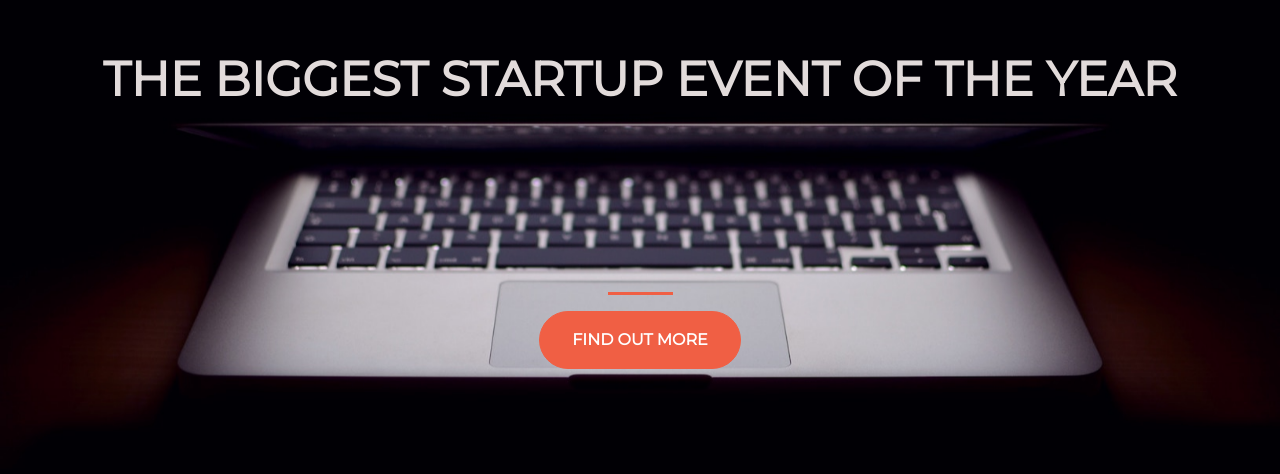
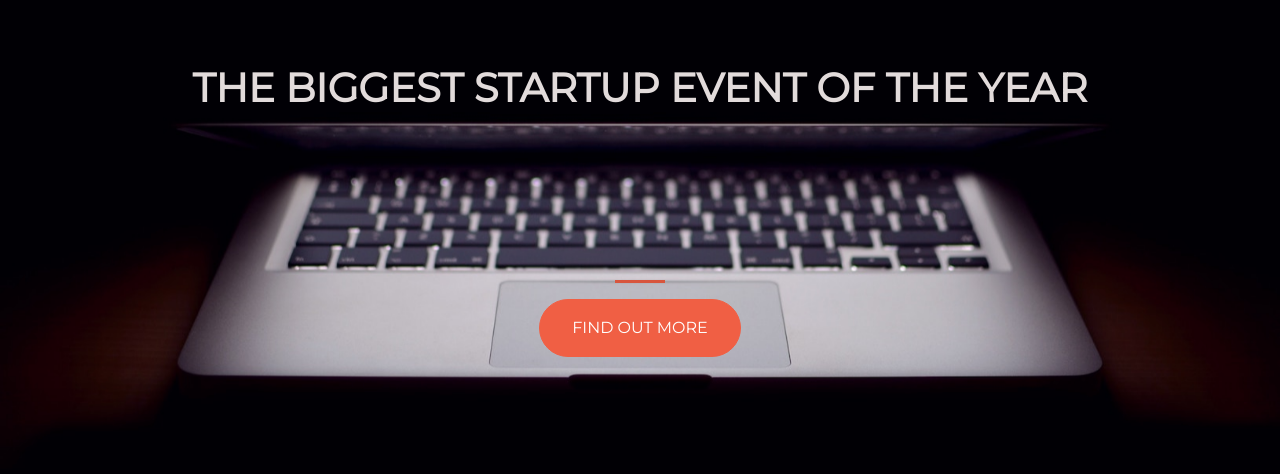
Before and after one commit to kamalanand35/kamalanand35.github.io, a plain HTML site: page index.html in a window 1280 px wide. Shown: the part 190-664 px from the top of the page. Drawn offline with nearby package versions, Linux system fonts and the light colour scheme.

Commit message:
uploading website

```diff
--- a/index.html
+++ b/index.html
@@ -2,15 +2,17 @@
 <html>
   <head>
     <title>Startup</title>
+
     <!-- Required meta tags -->
     <meta charset="utf-8">
-    <meta name="viewport" content="width=device-width, initial-scale=1, shrink-to-fit=no">
+    <meta name="viewport" content="width=device-width, initial-scale=1">
 
     <!-- Google Fonts -->
     <link href="https://fonts.googleapis.com/css?family=Montserrat" rel="stylesheet">
 
     <!-- Bootstrap CSS from a CDN. This way you don't have to include the bootstrap file yourself -->
     <link rel="stylesheet" href="https://stackpath.bootstrapcdn.com/bootstrap/4.3.1/css/bootstrap.min.css" integrity="sha384-ggOyR0iXCbMQv3Xipma34MD+dH/1fQ784/j6cY/iJTQUOhcWr7x9JvoRxT2MZw1T" crossorigin="anonymous">
+
     <!-- Your own stylesheet -->
     <link rel="stylesheet" type="text/css" href="style.css">
   </head>
@@ -18,12 +20,13 @@
   	<div class="container d-flex align-items-center h-100">
   		<div class="row">
   			<header class="text-center col-12">
-          <h1 class="text-uppercase"><strong>The biggest startup event of the year</strong></h1>
+		  		<h1><strong>The Biggest Startup event of the Year</strong></h1>
 		  	</header>
 		  	<div class="buffer col-12"></div>
 	  		<section class="text-center col-12">
 		  		<hr>
-          <button class="btn btn-primary btn-xl">Find out more</button>
+		  		<a href="http://eepurl.com/hCgYRP">
+		  		<button class="btn btn-primary btn-xl">find out more</button>
 	  		</section>
   		</div>
   	</div>
--- a/style.css
+++ b/style.css
@@ -10,38 +10,33 @@ html {
   background-size: cover;
 }
 
-h1 {
-  font-size: 3rem;
-  color: #e2dbdb;
+h1{
+	text-transform: uppercase;
+	font-size: 2.5rem;
+	color: #e2dbdb;
 }
 
-hr {
-  border-color: #F05F44;
-  border-width: 3px;
-  max-width: 65px;
+.buffer{
+	height: 9rem;
 }
 
-.buffer {
-  height: 10rem;
+.btn{p
+	font-weight: 600px;
+	border-radius: 300px;
+	text-transform: uppercase;
 }
 
-.btn {
-  font-weight: 700;
-  border-radius: 300px;
-  text-transform: uppercase;
+.btn-primary{
+	background-color: #F05F44;
+	border-color: #F05F44;
 }
 
-.btn-primary {
-  background-color: #F05F44;
-  border-color: #F05F44;
+.btn-xl{
+	padding: 1rem 2rem;
 }
 
-.btn-primary:hover {
-  background-color: #ee4b08;
-  border-color: #ee4b08;
-  border-width: 4px;
+hr{
+	background-color: #F05F44;
+	border-width: 3px;
+	max-width: 50px;
 }
-
-.btn-xl {
-  padding: 1rem 2rem;
-}
```
Also changed, not shown: 1 other file. Lines whose indentation alone changed are shown as unchanged.
